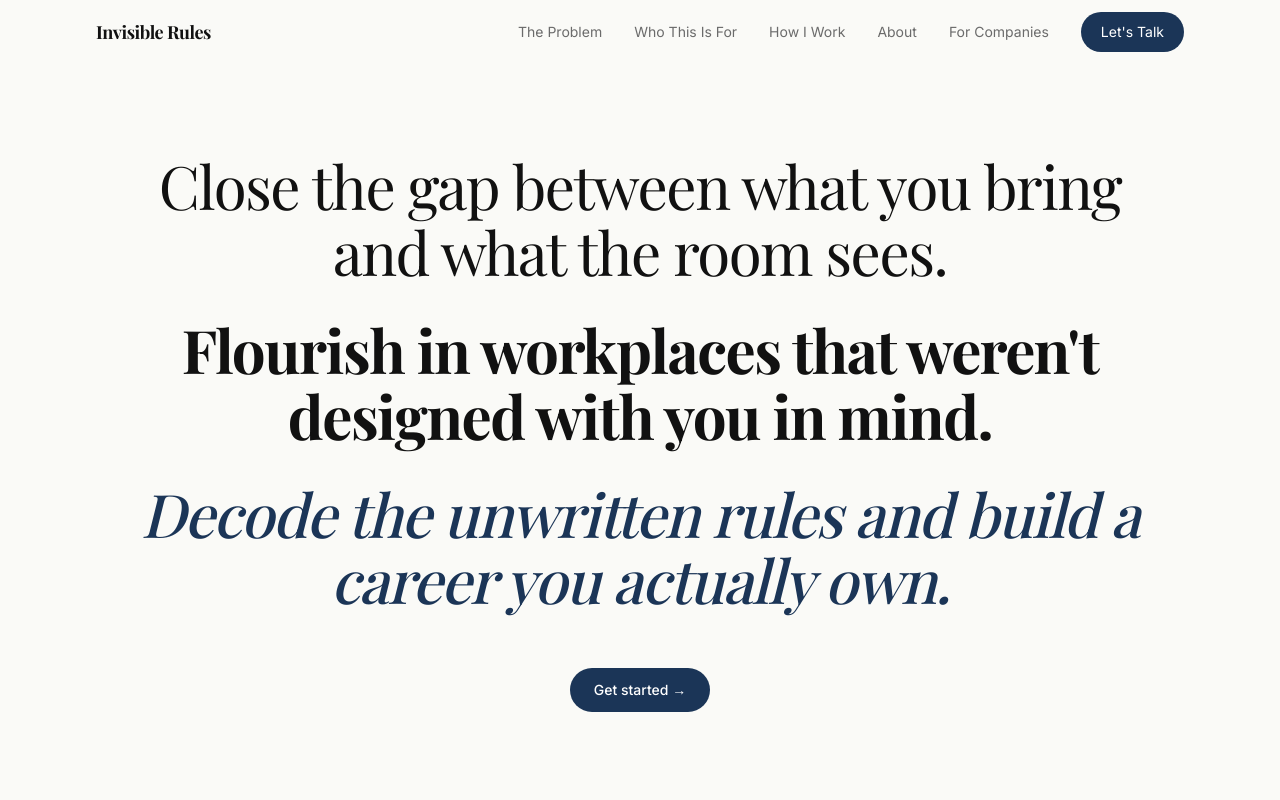
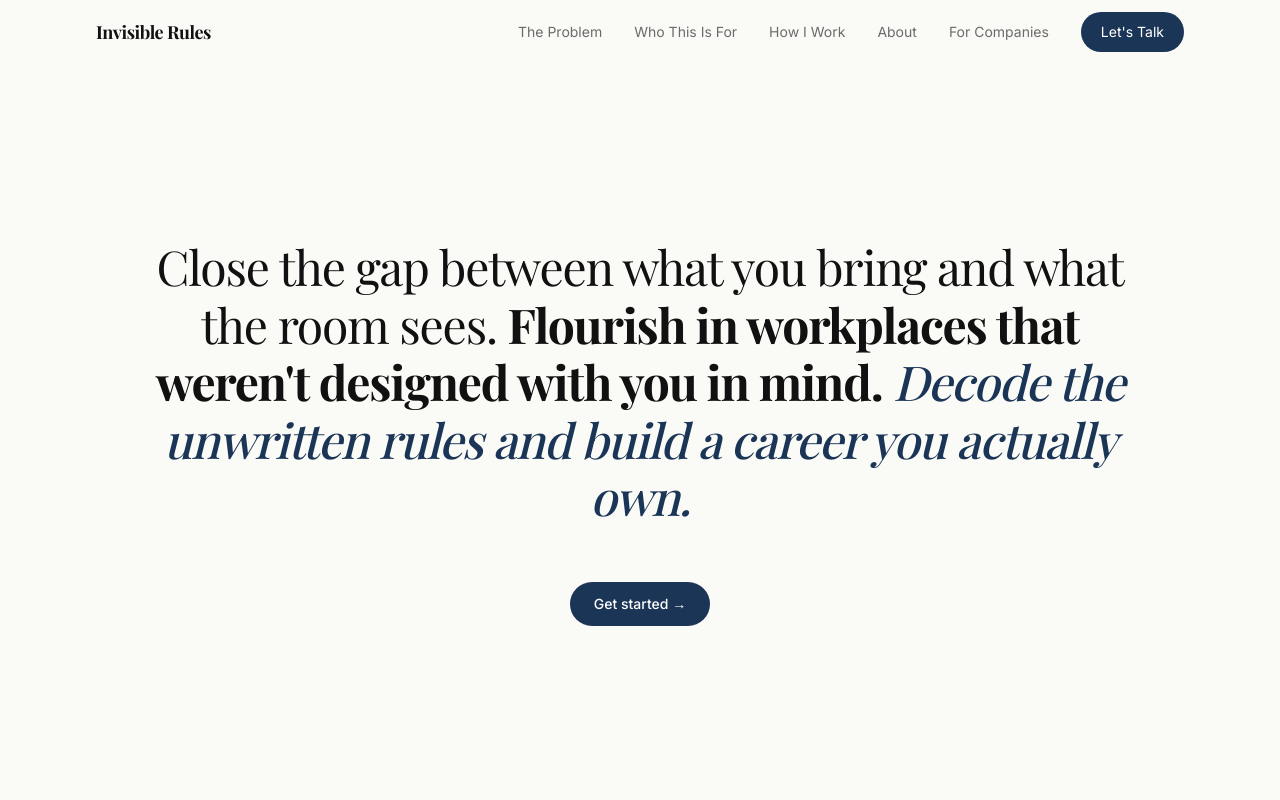
Before and after one commit to biljanatasetovikj-boop/InvisibleRules, a Next.js app: page / in a window 1280 px wide. Shown: the top 800 px of the page. Built offline with nearby package versions, Linux system fonts and the light colour scheme; a web font is replaced by a local one.

Commit message:
make Hero sentences flow inline as one continuous title

```diff
--- a/components/Hero.tsx
+++ b/components/Hero.tsx
@@ -12,15 +12,15 @@ export default function Hero() {
           initial={{ opacity: 0, y: 36 }}
           animate={{ opacity: 1, y: 0 }}
           transition={{ duration: 0.85, ease }}
-          className="font-serif text-3xl md:text-5xl lg:text-6xl leading-[1.1] tracking-tight text-[#111111] mb-14"
+          className="font-serif text-3xl md:text-4xl lg:text-5xl leading-[1.2] tracking-tight text-[#111111] mb-14"
         >
-          <span className="block font-normal">
+          <span className="font-normal">
             Close the gap between what you bring and what the room sees.
-          </span>
-          <span className="block mt-6 md:mt-8 font-bold">
+          </span>{" "}
+          <span className="font-bold">
             Flourish in workplaces that weren&apos;t designed with you in mind.
-          </span>
-          <span className="block mt-6 md:mt-8 italic font-medium text-[#1B3557]">
+          </span>{" "}
+          <span className="italic font-medium text-[#1B3557]">
             Decode the unwritten rules and build a career you actually own.
           </span>
         </motion.h1>
```
